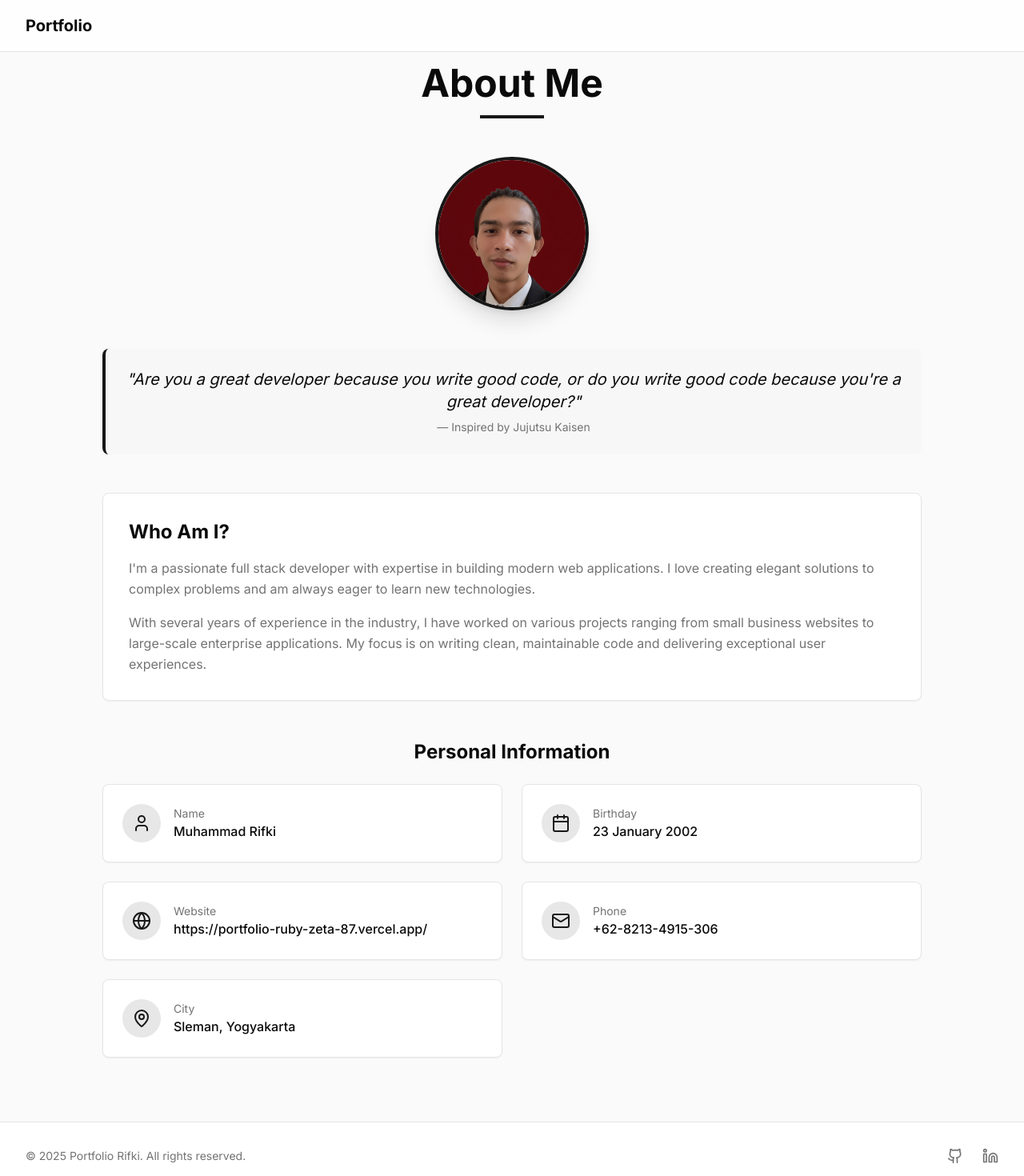
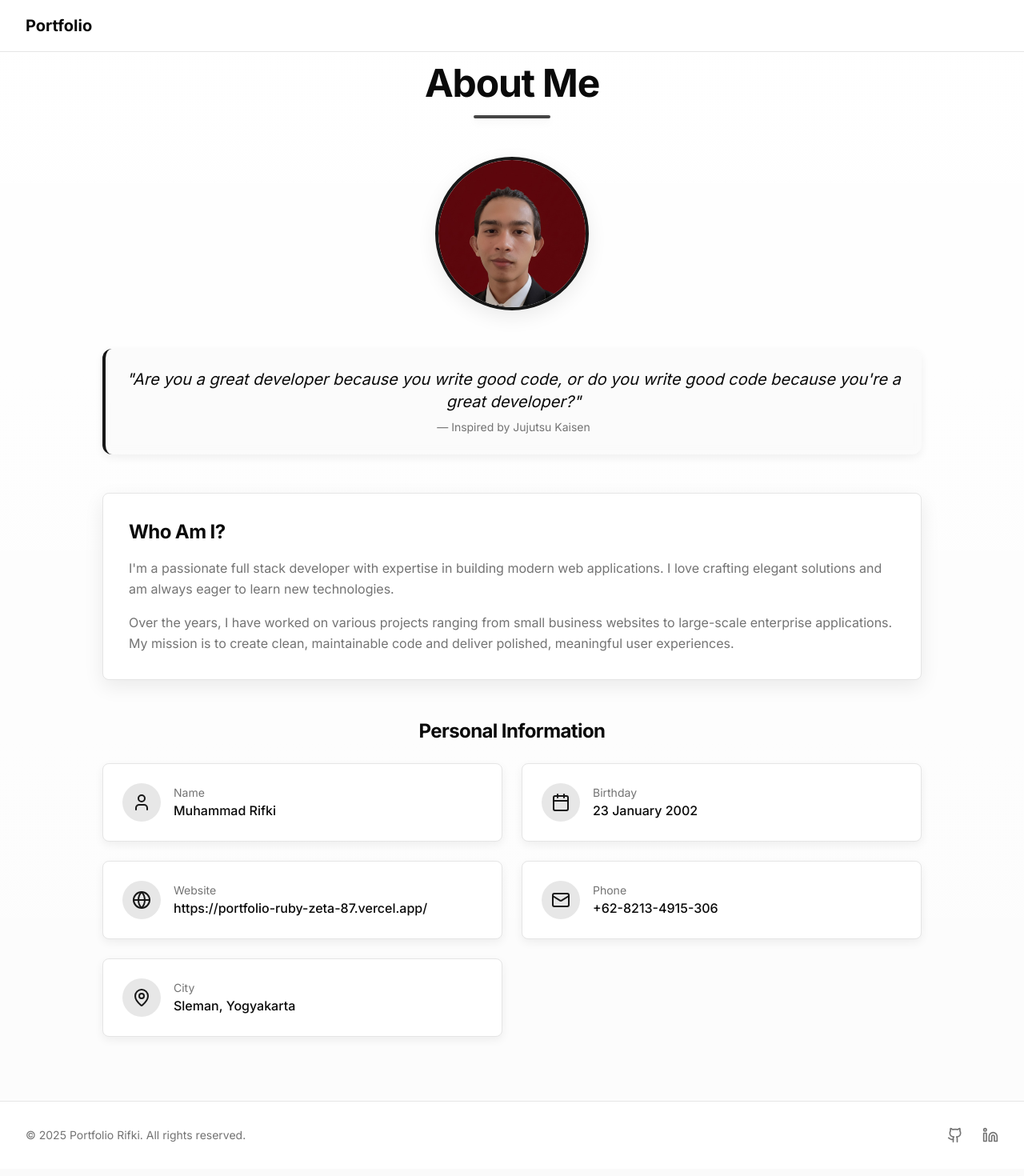
Before and after one commit to iikiiwww/portfolio, a Next.js app: page /about in a window 1280 px wide. Shown: the top 1470 px of the page at 80% size. Built offline with nearby package versions, Linux system fonts and the light colour scheme.

Commit message:
Update page.tsx

```diff
--- a/app/about/page.tsx
+++ b/app/about/page.tsx
@@ -17,9 +17,7 @@ export default function AboutPage() {
     hidden: { opacity: 0 },
     visible: {
       opacity: 1,
-      transition: {
-        staggerChildren: 0.1,
-      },
+      transition: { staggerChildren: 0.1 },
     },
   };
 
@@ -29,25 +27,30 @@ export default function AboutPage() {
   };
 
   return (
-    <div className="min-h-screen py-20 px-4 sm:px-6 lg:px-8">
+    <div className="min-h-screen py-20 px-4 sm:px-6 lg:px-8 bg-gradient-to-b from-background to-background/40">
       <div className="max-w-5xl mx-auto">
+
+        {/* Title */}
         <motion.div
-          initial={{ opacity: 0, y: -20 }}
+          initial={{ opacity: 0, y: -15 }}
           animate={{ opacity: 1, y: 0 }}
           transition={{ duration: 0.5 }}
           className="text-center mb-12"
         >
-          <h1 className="text-4xl sm:text-5xl font-bold mb-4">About Me</h1>
-          <div className="w-20 h-1 bg-primary mx-auto"></div>
+          <h1 className="text-4xl sm:text-5xl font-bold mb-4 tracking-tight">
+            About Me
+          </h1>
+          <div className="w-24 h-1 rounded-full bg-primary/80 mx-auto shadow-soft"></div>
         </motion.div>
 
+        {/* Profile Image */}
         <motion.div
-          initial={{ opacity: 0, scale: 0.9 }}
+          initial={{ opacity: 0, scale: 0.95 }}
           animate={{ opacity: 1, scale: 1 }}
-          transition={{ duration: 0.5, delay: 0.2 }}
+          transition={{ duration: 0.5, delay: 0.1 }}
           className="flex justify-center mb-12"
         >
-          <div className="relative w-48 h-48 rounded-full overflow-hidden border-4 border-primary shadow-xl">
+          <div className="relative w-48 h-48 rounded-full overflow-hidden border-4 border-primary shadow-smooth hover:shadow-soft-lg transition-all duration-500">
             <img
               src="/profile/kiw.jpg"
               alt="Profile"
@@ -56,57 +59,68 @@ export default function AboutPage() {
           </div>
         </motion.div>
 
+        {/* Quote */}
         <motion.div
           initial={{ opacity: 0 }}
           animate={{ opacity: 1 }}
-          transition={{ delay: 0.4 }}
-          className="bg-accent/50 border-l-4 border-primary p-6 rounded-lg mb-12"
+          transition={{ delay: 0.2 }}
+          className="bg-accent/30 border-l-4 border-primary p-6 rounded-xl shadow-soft backdrop-blur-sm mb-12"
         >
           <p className="text-lg sm:text-xl italic text-foreground leading-relaxed text-center">
-            "Are you a great developer because you write good code, or do you write good code because you're a great developer?"
+            "Are you a great developer because you write good code, or do you
+            write good code because you're a great developer?"
           </p>
-          <p className="text-sm text-muted-foreground mt-2 text-center">— Inspired by Jujutsu Kaisen</p>
+          <p className="text-sm text-muted-foreground mt-2 text-center">
+            — Inspired by Jujutsu Kaisen
+          </p>
         </motion.div>
 
+        {/* Who Am I */}
         <motion.div
           initial={{ opacity: 0 }}
           animate={{ opacity: 1 }}
-          transition={{ delay: 0.5 }}
+          transition={{ delay: 0.3 }}
           className="mb-12"
         >
-          <Card>
+          <Card className="shadow-smooth hover:shadow-soft-lg transition-all">
             <CardContent className="p-8">
-              <h2 className="text-2xl font-bold mb-4">Who Am I?</h2>
+              <h2 className="text-2xl font-bold mb-4 tracking-tight">Who Am I?</h2>
               <p className="text-muted-foreground leading-relaxed mb-4">
-                I'm a passionate full stack developer with expertise in building modern web applications.
-                I love creating elegant solutions to complex problems and am always eager to learn new technologies.
+                I'm a passionate full stack developer with expertise in building
+                modern web applications. I love crafting elegant solutions and am
+                always eager to learn new technologies.
               </p>
               <p className="text-muted-foreground leading-relaxed">
-                With several years of experience in the industry, I have worked on various projects ranging
-                from small business websites to large-scale enterprise applications. My focus is on writing
-                clean, maintainable code and delivering exceptional user experiences.
+                Over the years, I have worked on various projects ranging from
+                small business websites to large-scale enterprise applications.
+                My mission is to create clean, maintainable code and deliver
+                polished, meaningful user experiences.
               </p>
             </CardContent>
           </Card>
         </motion.div>
 
-        <motion.div
-          variants={containerVariants}
-          initial="hidden"
-          animate="visible"
-        >
-          <h2 className="text-2xl font-bold mb-6 text-center">Personal Information</h2>
+        {/* Personal Info */}
+        <motion.div variants={containerVariants} initial="hidden" animate="visible">
+          <h2 className="text-2xl font-bold mb-6 text-center tracking-tight">
+            Personal Information
+          </h2>
+
           <div className="grid grid-cols-1 md:grid-cols-2 gap-6">
             {bioData.map((item, index) => {
               const Icon = item.icon;
               return (
                 <motion.div key={index} variants={itemVariants}>
-                  <Card className="hover:shadow-lg transition-shadow duration-300">
+                  <Card className="hover:shadow-soft-lg shadow-soft transition-all duration-300 cursor-pointer group">
                     <CardContent className="p-6">
                       <div className="flex items-center gap-4">
-                        <div className="bg-primary/10 p-3 rounded-full">
+
+                        {/* Icon */}
+                        <div className="bg-primary/10 p-3 rounded-full group-hover:bg-primary/20 transition-colors">
                           <Icon className="w-6 h-6 text-primary" />
                         </div>
+
+                        {/* Text */}
                         <div>
                           <p className="text-sm text-muted-foreground">{item.label}</p>
                           {item.link ? (
@@ -122,6 +136,7 @@ export default function AboutPage() {
                             <p className="font-medium">{item.value}</p>
                           )}
                         </div>
+
                       </div>
                     </CardContent>
                   </Card>
@@ -130,6 +145,7 @@ export default function AboutPage() {
             })}
           </div>
         </motion.div>
+
       </div>
     </div>
   );
```
